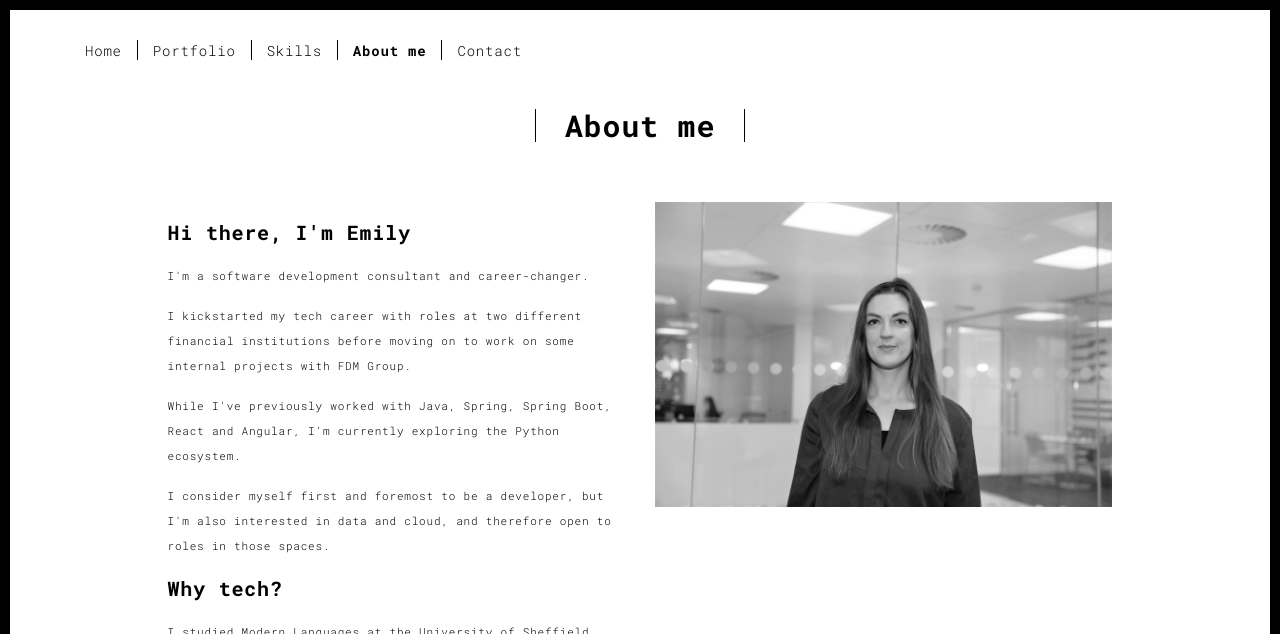
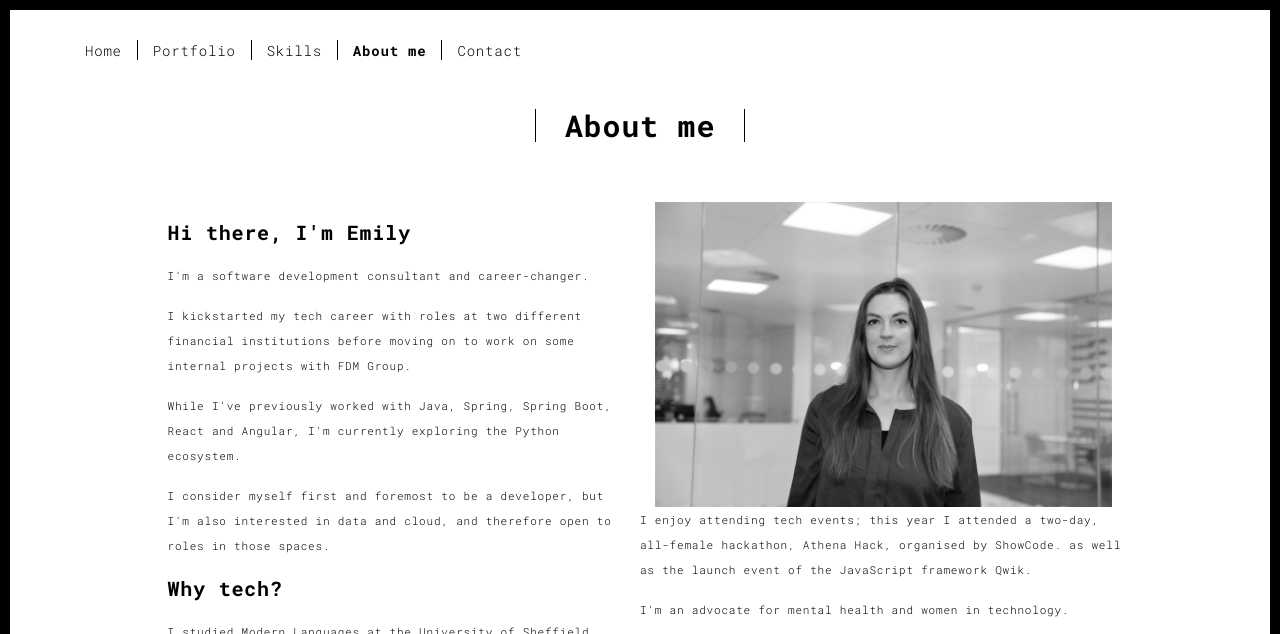
Before and after one commit to emilyjspencer/portfoliokawaii, a Flask app: page /about.html in a window 1280 px wide. Shown: the top 634 px of the page. Run offline with Flask 3, Linux system fonts and the light colour scheme; some libraries are stand-ins or nearby versions.

Commit message:
feat(About): Updates about

```diff
--- a/webserver/templates/about.html
+++ b/webserver/templates/about.html
@@ -70,19 +70,24 @@
 </p>
 
                   <h3>Why tech?</h3>
-                  <p>I studied Modern Languages at the University of Sheffield, and while it was a great experience, I can't help but feel that I would have been
-                    'better suited' to computer science. Admittedly, computing lessons, when I was at school, weren't what they are nowadays, so computer science never crossed my mind.
-                    The 'closest' I got was Maths A Level (I must admit I do LOVE maths)
+                  <p>I studied Modern Languages at the University of Sheffield, and while it was a good experience, I never felt that it was the 'right' degree for me.
+                  Admittedly, computing lessons, when I was at school, weren't what they are nowadays, so computer science never crossed my mind as a subject to study at a higher level.
+                  The 'closest' I got was Maths A Level.
                   </p>
                   <p>
-
-
-
-                  <p>
                   I'm a self-confessed 'geek'. I love learning, problem-solving, and experimenting with new technologies. I find joy in crafting solutions to complex problems, and from my perspective, the world of tech provides the perfect canvas for my creative coding endeavours.</p>
+                  <p>The fact that it is impossible to know every programming language, library and framework out there, makes it all the more exciting</p>
                 </div>
                 <div class="col-xs-12 col-md-6">
                   <img src="./static/images/emily.jpg" class="img-responsive" alt="">
+                </div>
+                <div>
+                  <p>I enjoy attending tech events; this year I attended a two-day, all-female hackathon, Athena Hack, organised by ShowCode.
+                    as well as the launch event of the JavaScript framework Qwik.
+                  </p>
+                  <p>I'm an advocate for mental health and women in technology.</p>
+                  <img src="./static/images/joannaj.png" alt="emilycomesfromafamilyofintellectuals">
+                  My maternal grandmother with her Maths Degree.
                 </div>
               </div>
             </div>
```
